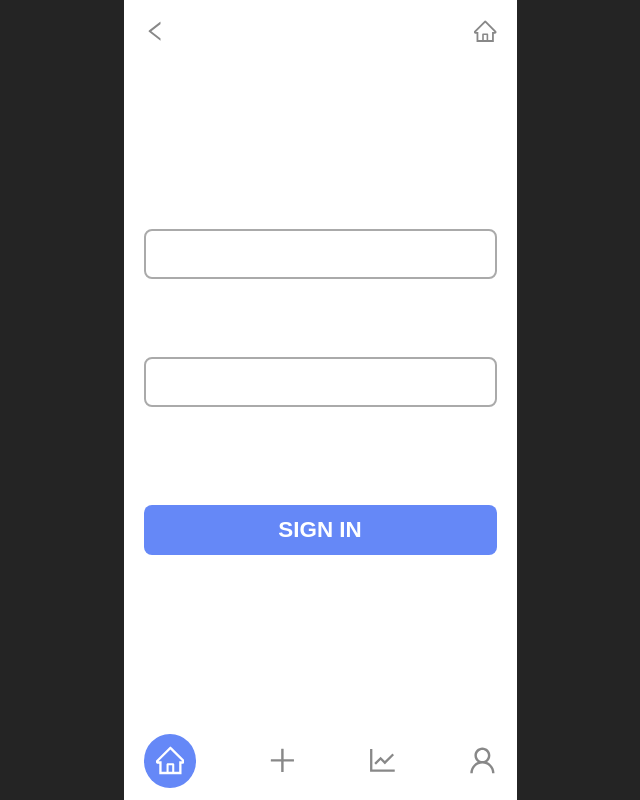
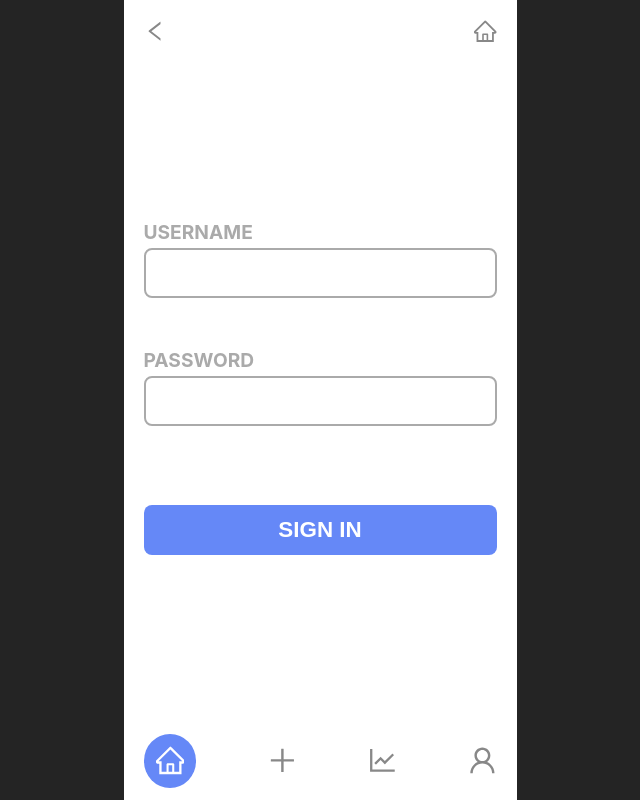
Before and after one commit to helloworld442/todo-list-project, a React (Vite) app: page /signin in a window 1280 px wide. Shown: the whole page, without its empty margins (320-960 px from the left). Built offline with nearby package versions, Linux system fonts and the light colour scheme.

Commit message:
feat : feat login logic #26

```diff
--- a/src/features/ui/input/Input.jsx
+++ b/src/features/ui/input/Input.jsx
@@ -4,6 +4,8 @@ import classNames from "classnames";
 
 const inputDict = {
   title: "TITLE",
+  username: "USERNAME",
+  password: "PASSWORD",
 };
 
 const Input = memo(({ type, name, value, error, onChange }) => {
--- a/src/features/user/component/Login.jsx
+++ b/src/features/user/component/Login.jsx
@@ -1,11 +1,61 @@
 import "./Login.scss";
 import { Button, Input } from "../../ui";
+import { useCallback, useState } from "react";
 
 const Login = () => {
+  const [form, setForm] = useState({ username: "", password: "" });
+  const [errors, setErrors] = useState({ username: "", password: "" });
+
+  const validateUsername = (username) => {
+    if (username.trim() === "") return "유저 이름을 입력해주세요";
+    if (username.length > 15) return "유저 이름의 길이는 (5~15)자로 맞춰주세요";
+    if (username.length < 5) return "유저 이름의 길이는 (5~15)자로 맞춰주세요";
+    return "";
+  };
+
+  const validatePassword = (password) => {
+    if (password.trim() === "") return "비밀번호을 입력해주세요";
+    if (password.length > 15) return "비밀번호의 길이는 (5~15)자로 맞춰주세요";
+    if (password.length < 5) return "비밀번호의 길이는 (5~15)자로 맞춰주세요";
+    return "";
+  };
+
+  const onChangeInput = useCallback((e) => {
+    const { name, value } = e.target;
+    setForm((prev) => ({ ...prev, [name]: value }));
+    setErrors((prev) => ({ ...prev, [name]: "" }));
+  }, []);
+
+  const onSubmitInput = (e) => {
+    e.preventDefault();
+    const usernameError = validateUsername(form.username);
+    const passwordError = validatePassword(form.password);
+
+    if (usernameError || passwordError) {
+      setErrors({
+        username: usernameError,
+        password: passwordError,
+      });
+      return;
+    }
+  };
+
   return (
-    <form className="login-form">
-      <Input />
-      <Input />
+    <form className="login-form" onSubmit={onSubmitInput}>
+      <Input
+        type="text"
+        name="username"
+        value={form.username}
+        error={errors.username}
+        onChange={onChangeInput}
+      />
+      <Input
+        type="password"
+        name="password"
+        value={form.password}
+        error={errors.password}
+        onChange={onChangeInput}
+      />
       <Button>SIGN IN</Button>
     </form>
   );
```
